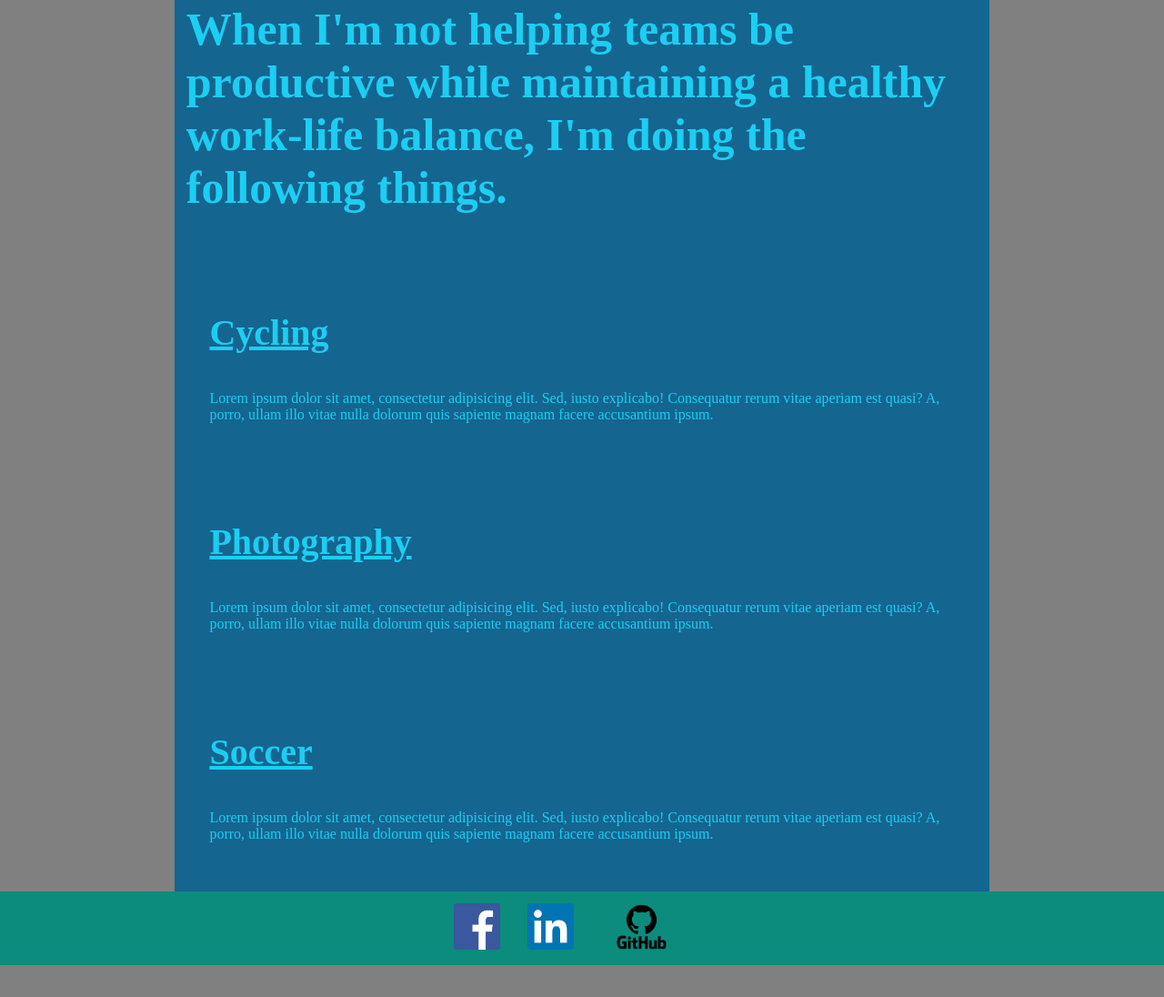
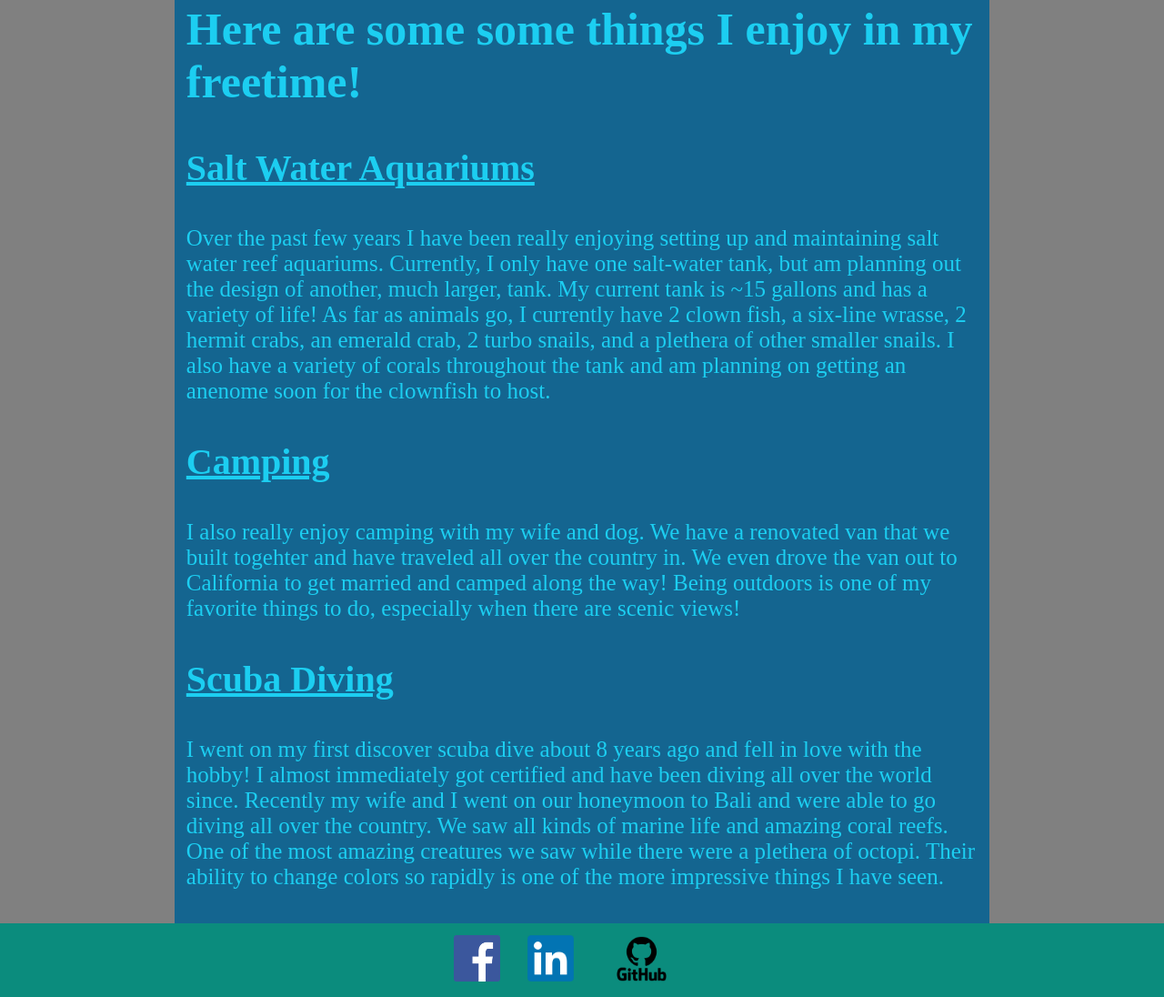
Before and after one commit to cdonvito/Donvito_Block09, a plain HTML site: page about.html in a window 1280 px wide. Shown: the part 309-1405 px from the top of the page at 91% size. Before the commit the page ends 1370 px from the top, so only its background shows below. Drawn offline with Linux system fonts and the light colour scheme.

Commit message:
Adding content to about page"

```diff
--- a/about.html
+++ b/about.html
@@ -17,40 +17,30 @@
 
     <article id="About_Body">
       <h2>
-        When I'm not helping teams be productive while maintaining a healthy
-        work-life balance, I'm doing the following things.
+        Here are some some things I enjoy in my freetime!
       </h2>
 
-      <section id="First_Hobby">
-        <h3>Cycling</h3>
+      <section>
+        <h3>Salt Water Aquariums</h3>
 
-        <p>
-          Lorem ipsum dolor sit amet, consectetur adipisicing elit. Sed, iusto
-          explicabo! Consequatur rerum vitae aperiam est quasi? A, porro, ullam
-          illo vitae nulla dolorum quis sapiente magnam facere accusantium
-          ipsum.
+        <p id="First_Hobby">
+          Over the past few years I have been really enjoying setting up and maintaining salt water reef aquariums. Currently, I only have one salt-water tank, but am planning out the design of another, much larger, tank. My current tank is ~15 gallons and has a variety of life! As far as animals go, I currently have 2 clown fish, a six-line wrasse, 2 hermit crabs, an emerald crab, 2 turbo snails, and a plethera of other smaller snails. I also have a variety of corals throughout the tank and am planning on getting an anenome soon for the clownfish to host.
         </p>
       </section>
 
-      <section id="Second_Hobby">
-        <h3>Photography</h3>
+      <section>
+        <h3>Camping</h3>
 
-        <p>
-          Lorem ipsum dolor sit amet, consectetur adipisicing elit. Sed, iusto
-          explicabo! Consequatur rerum vitae aperiam est quasi? A, porro, ullam
-          illo vitae nulla dolorum quis sapiente magnam facere accusantium
-          ipsum.
+        <p id="Second_Hobby">
+          I also really enjoy camping with my wife and dog. We have a renovated van that we built togehter and have traveled all over the country in. We even drove the van out to California to get married and camped along the way! Being outdoors is one of my favorite things to do, especially when there are scenic views!
         </p>
       </section>
 
-      <section id="Third_Hobby">
-        <h3>Soccer</h3>
+      <section>
+        <h3>Scuba Diving</h3>
 
-        <p>
-          Lorem ipsum dolor sit amet, consectetur adipisicing elit. Sed, iusto
-          explicabo! Consequatur rerum vitae aperiam est quasi? A, porro, ullam
-          illo vitae nulla dolorum quis sapiente magnam facere accusantium
-          ipsum.
+        <p  id="Third_Hobby">
+          I went on my first discover scuba dive about 8 years ago and fell in love with the hobby! I almost immediately got certified and have been diving all over the world since. Recently my wife and I went on our honeymoon to Bali and were able to go diving all over the country. We saw all kinds of marine life and amazing coral reefs. One of the most amazing creatures we saw while there were a plethera of octopi. Their ability to change colors so rapidly is one of the more impressive things I have seen.
         </p>
       </section>
     </article>
--- a/style.css
+++ b/style.css
@@ -84,15 +84,15 @@ footer {
 }
 
 #First_Hobby {
-  padding: 2vw;
+  font-size: 25px;
 }
 
 #Second_Hobby {
-  padding: 2vw
+  font-size: 25px;
 }
 
 #Third_Hobby {
-  padding: 2vw;
+  font-size: 25px;
 }
 
 #Portfolio_Body {
```
